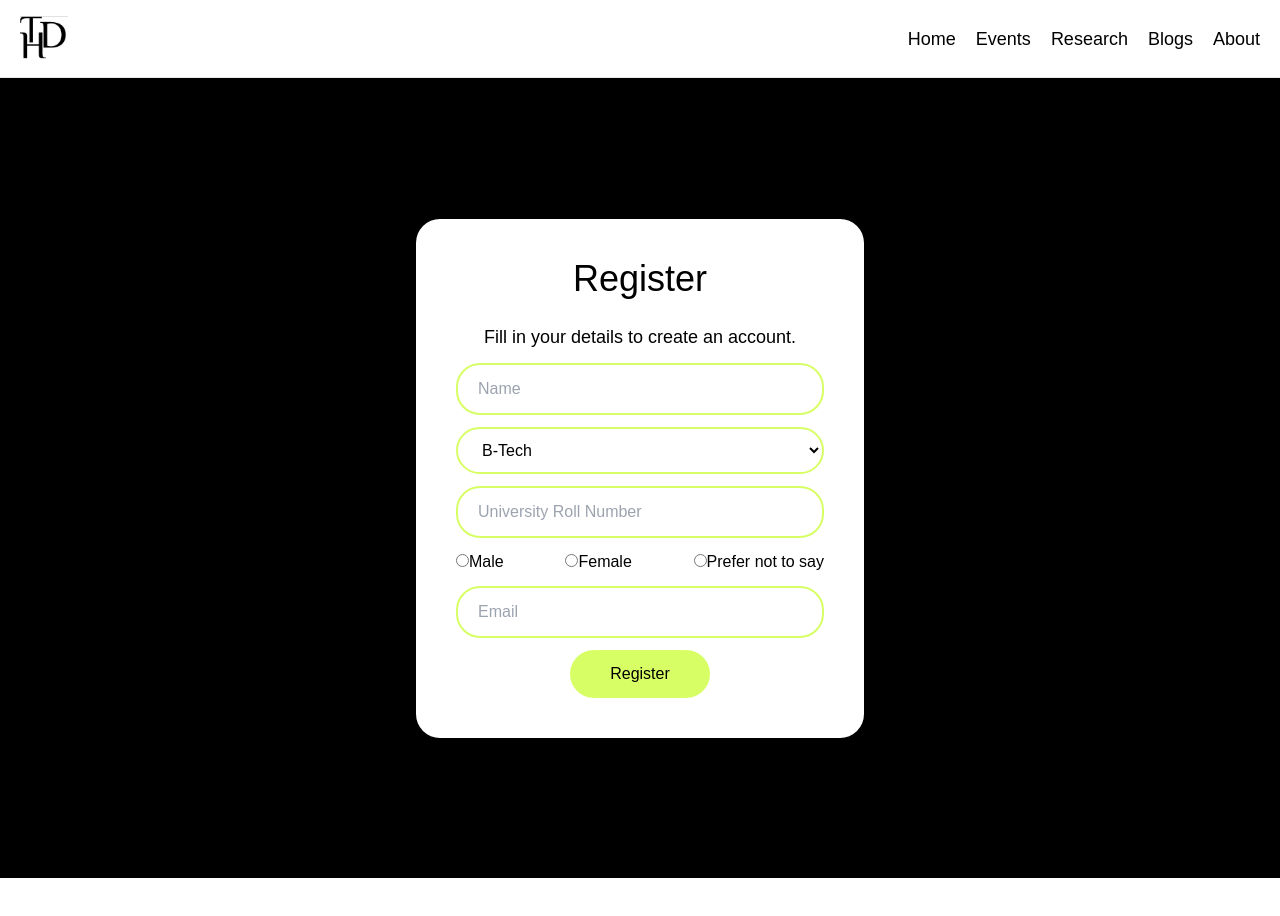
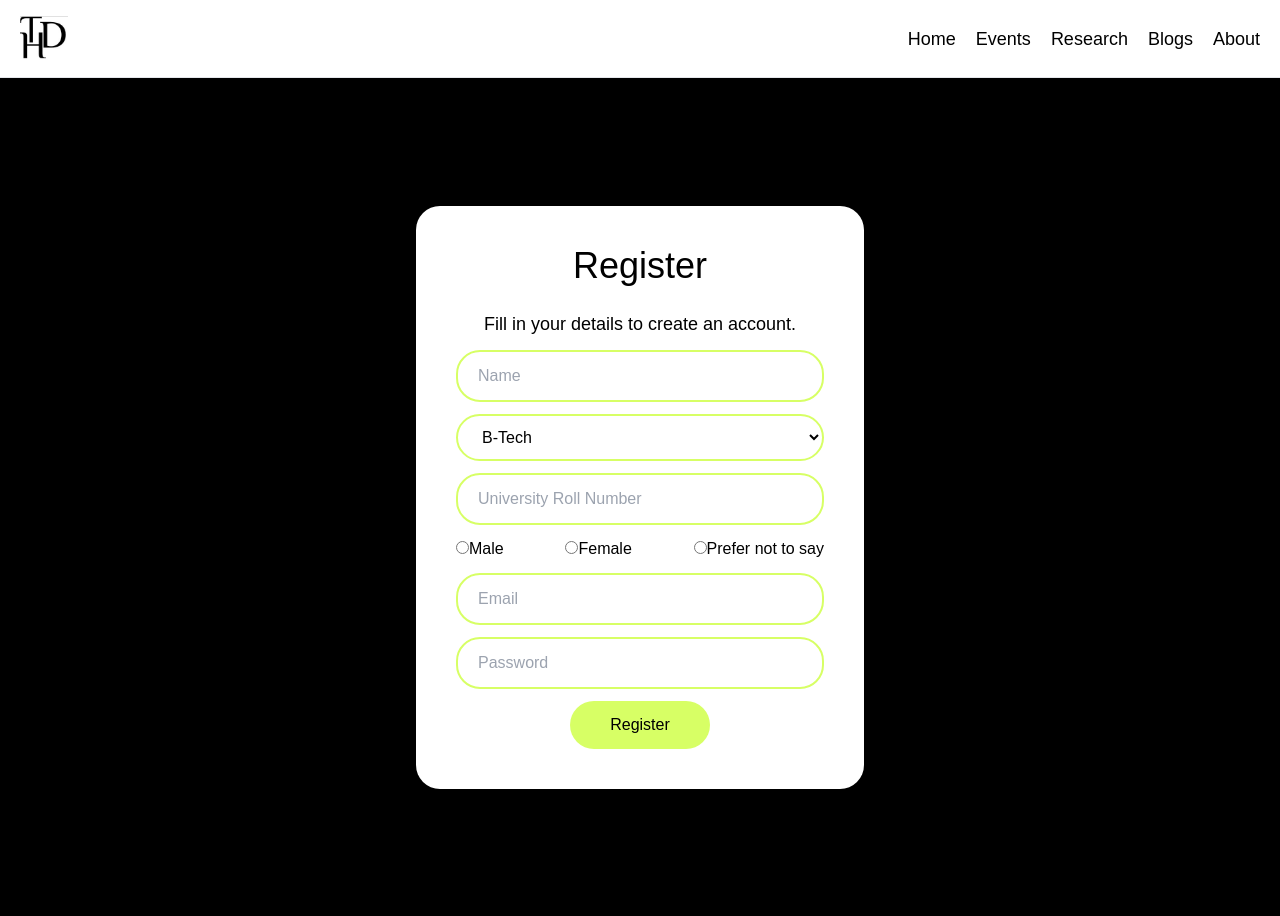
Before and after one commit to iMADi-ARCH/tdhwebsite-react, a React (Vite) app: page /register in a window 1280 px wide. Before the commit the page ends 878 px from the top, so only its background shows below. Built offline with nearby package versions, Linux system fonts and the light colour scheme; a web font is replaced by a local one.

Commit message:
Update register.jsx
- added field for password

```diff
--- a/src/routes/register.jsx
+++ b/src/routes/register.jsx
@@ -9,6 +9,7 @@ const Register = () => {
     univRoll: "",
     gender: "",
     email: "",
+    password: "",
   };
   const [userDetails, setuserDetails] = useState(initialDetails);
   const onDetailsChange = (event) => {
@@ -87,6 +88,15 @@ const Register = () => {
             placeholder={"Email"}
             value={userDetails.email}
             name="email"
+            type="email"
+            onChange={onDetailsChange}
+          />
+          <input
+            className="w-full rounded-3xl px-5 py-3 bg-white border-2 border-[#D7FF65]"
+            placeholder={"Password"}
+            type="password"
+            value={userDetails.password}
+            name="password"
             onChange={onDetailsChange}
           />
           <button
```
